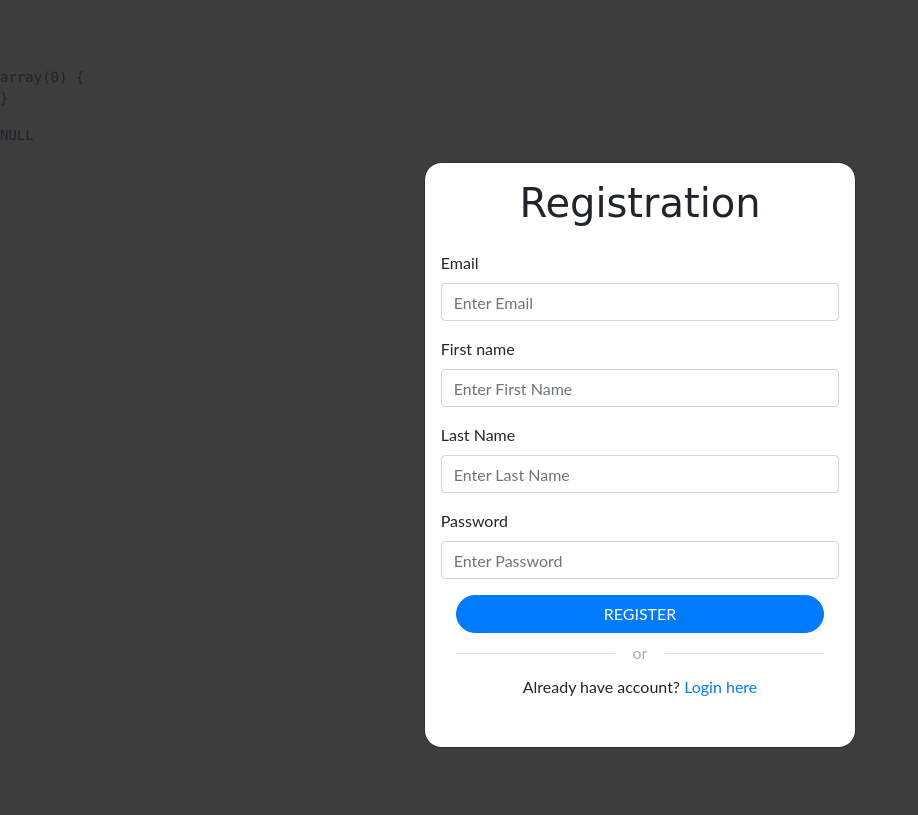
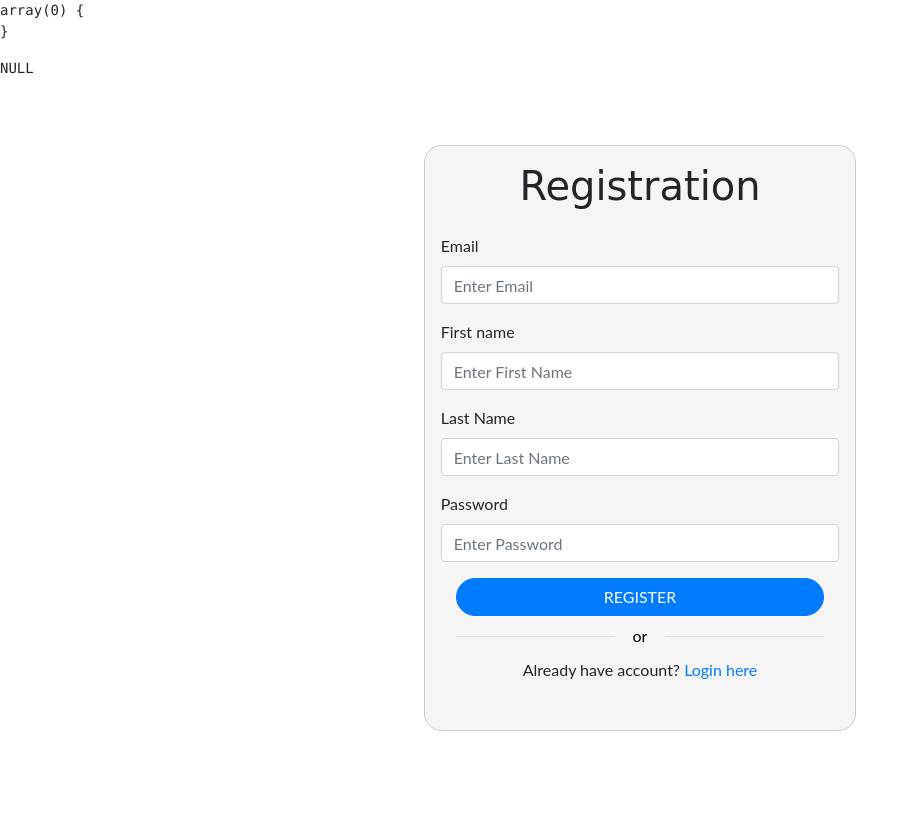
Before and after one commit to ValenSD/cen4010-f2019-g16, a PHP site: page /register.php in a window 1280 px wide. Shown: the whole page, without its empty margins (0-918 px from the left). After the commit the page ends 731 px from the top, so only its background shows below. Run offline with PHP 8.4, Linux system fonts and the light colour scheme; data that the repository does not hold is empty.

Commit message:
Updated campussnapshot.css

```diff
--- a/M4/css/campussnapshot.css
+++ b/M4/css/campussnapshot.css
@@ -5,7 +5,6 @@
  */
 body {
   font-family: "Lato", sans-serif;
-  padding-top: 56px;
 }
 
 .carousel-item {
@@ -21,13 +20,49 @@
 .portfolio-item {
   margin-bottom: 30px;
 }
+/* TOP MENU */
+.topnav {
+  list-style-type: none;
+  margin: 0;
+  padding: 0;
+  overflow: hidden;
+  background-color: #333;
+}
 
-/*! LOGIN & REGISTER PAGE */
+.topnav li {
+	float: left;
+}
 
- body {
-	padding-top:4.2rem;
-	padding-bottom:4.2rem;
-	background:rgba(0, 0, 0, 0.76);
+.topnav li a {
+  display: block;
+  color: white;
+  text-align: center;
+  padding: 14px 16px;
+  text-decoration: none;
+}
+
+.topnav li a:hover:not(.active) {
+	background-color: #111;
+}
+
+.topnav li a.active {
+	background-color: #007BFF;
+}
+
+.topnav li.right {
+	float: right;
+}
+
+@media screen and (max-width: 600px) {
+  .topnav li.right,
+  .topnav li {
+	  float: none;
+	  }
+}
+
+/* LOGIN & REGISTER PAGE */
+.container {
+	padding-top: 50px;
 }
 a {
     text-decoration:none !important;
@@ -45,7 +80,7 @@
 	flex-direction: column;
 	width: 100%;
 	pointer-events: auto;
-	background-color: #fff;
+	background-color: #f5f5f5;
 	background-clip: padding-box;
 	border: 1px solid rgba(0,0,0,.2);
 	border-radius: 1.1rem;
@@ -61,7 +96,7 @@
 
 .login-or {
 	position: relative;
-    color: #aaa;
+    color: #000;
     margin-top: 10px;
     margin-bottom: 10px;
     padding-top: 10px;
@@ -73,7 +108,7 @@
     left: 50%;
     top: -2px;
     margin-left: -25px;
-    background-color: #fff;
+    background-color: #f5f5f5;
     width: 50px;
     text-align: center;
     }
@@ -82,3 +117,4 @@
     margin-top: 0px !important;
     margin-bottom: 0px !important;
     }
+/* WELCOME PAGE */
```
